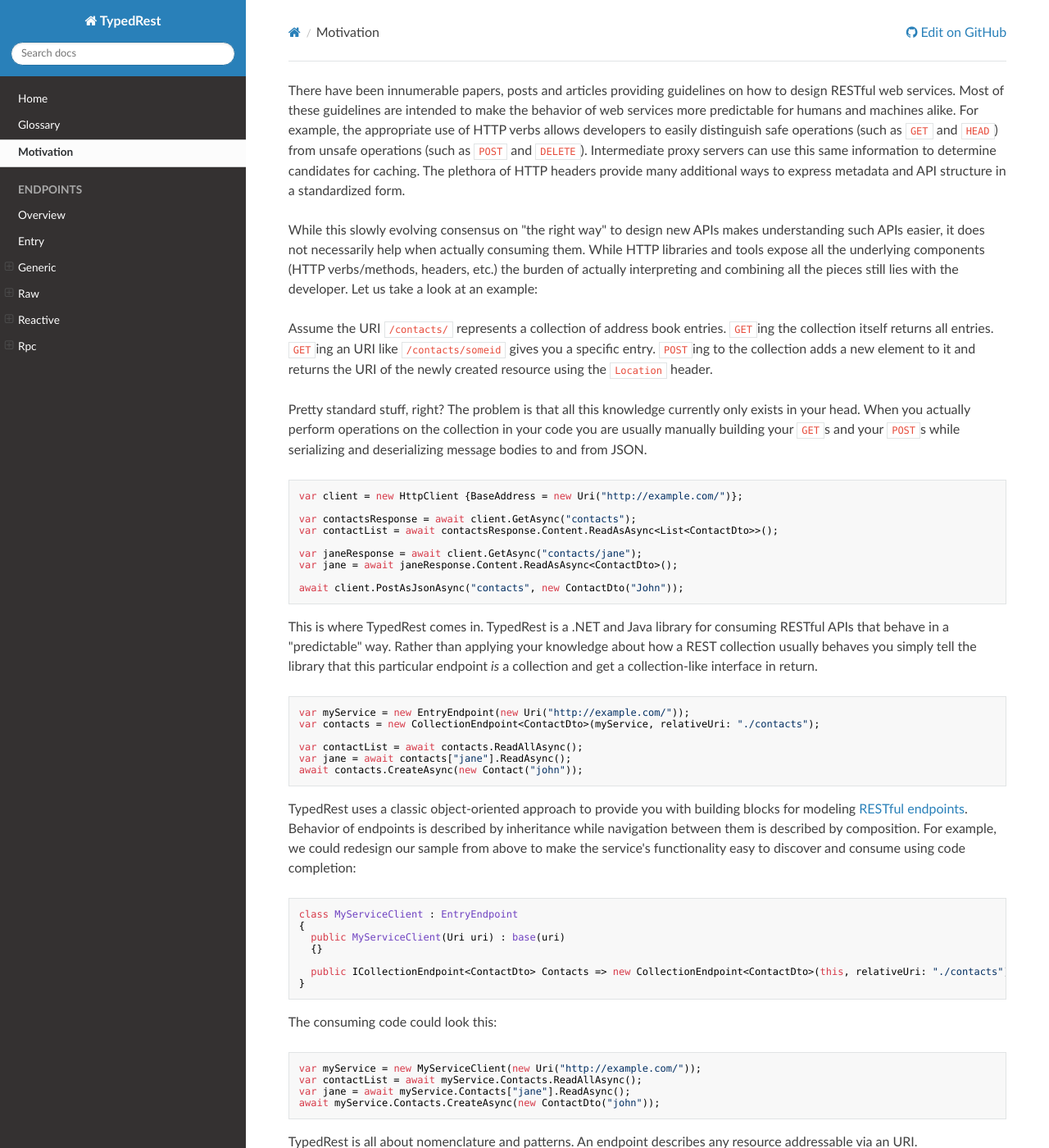
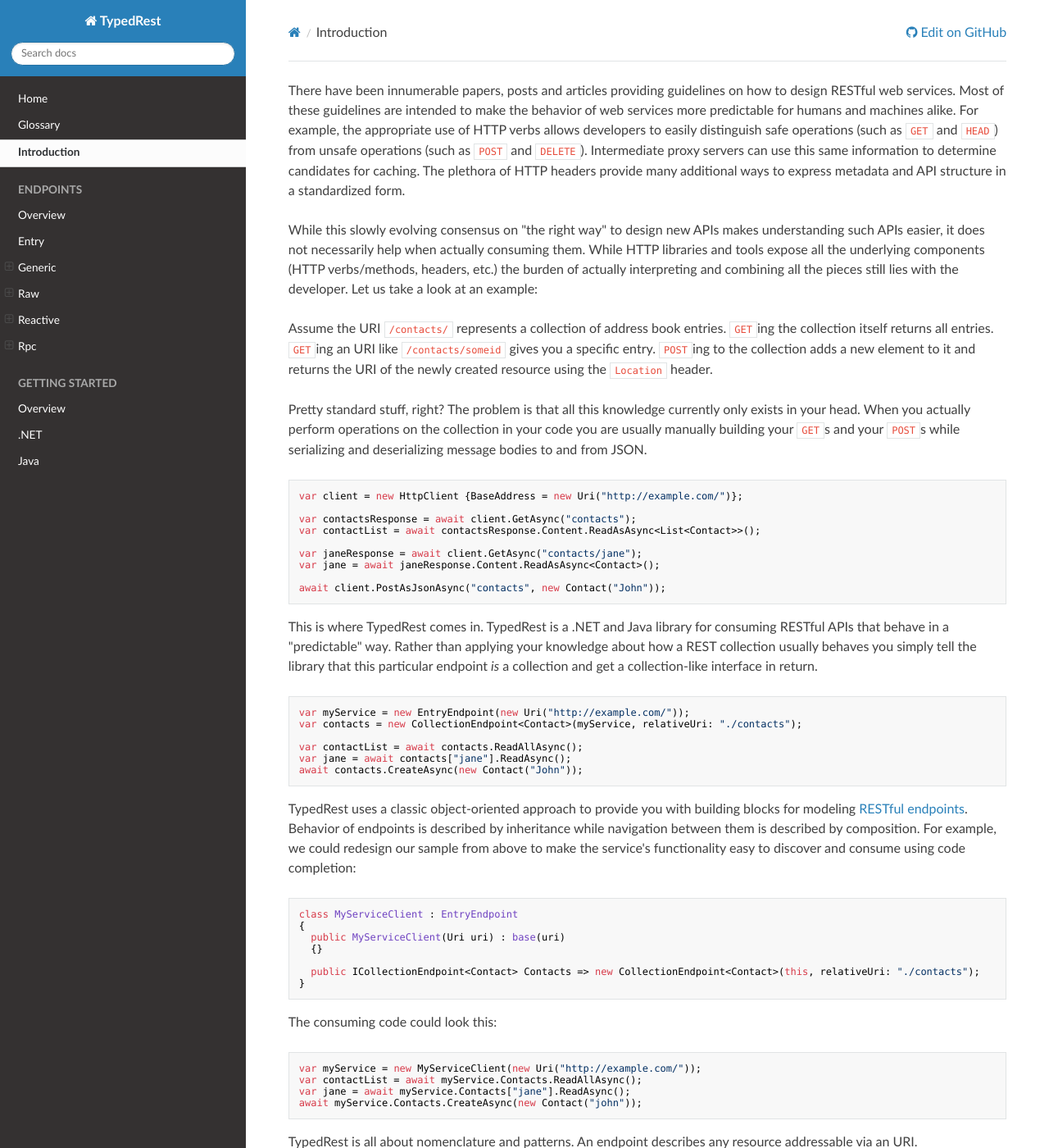
Before and after one commit to TypedRest/docs, an MkDocs documentation site: the page built from docs/introduction.md, in a window 1280 px wide and 1400 px high. Shown: the whole window at 82% size. Built offline with MkDocs 1.6.1, drawn with Linux system fonts in a browser that asks for light colours; nearby versions of some CDN libraries; some of the changed text lies outside the part shown.

Commit message:
Improved introduction

````diff
--- a/docs/motivation.md
+++ b/docs/introduction.md
@@ -10,23 +10,23 @@ Pretty standard stuff, right? The problem is that all this knowledge currently o
 var client = new HttpClient {BaseAddress = new Uri("http://example.com/")};
 
 var contactsResponse = await client.GetAsync("contacts");
-var contactList = await contactsResponse.Content.ReadAsAsync<List<ContactDto>>();
+var contactList = await contactsResponse.Content.ReadAsAsync<List<Contact>>();
 
 var janeResponse = await client.GetAsync("contacts/jane");
-var jane = await janeResponse.Content.ReadAsAsync<ContactDto>();
+var jane = await janeResponse.Content.ReadAsAsync<Contact>();
 
-await client.PostAsJsonAsync("contacts", new ContactDto("John"));
+await client.PostAsJsonAsync("contacts", new Contact("John"));
 ```
 
 This is where TypedRest comes in. TypedRest is a .NET and Java library for consuming RESTful APIs that behave in a "predictable" way. Rather than applying your knowledge about how a REST collection usually behaves you simply tell the library that this particular endpoint *is* a collection and get a collection-like interface in return.
 
 ```csharp
 var myService = new EntryEndpoint(new Uri("http://example.com/"));
-var contacts = new CollectionEndpoint<ContactDto>(myService, relativeUri: "./contacts");
+var contacts = new CollectionEndpoint<Contact>(myService, relativeUri: "./contacts");
 
 var contactList = await contacts.ReadAllAsync();
 var jane = await contacts["jane"].ReadAsync();
-await contacts.CreateAsync(new Contact("john"));
+await contacts.CreateAsync(new Contact("John"));
 ```
 
 TypedRest uses a classic object-oriented approach to provide you with building blocks for modeling [RESTful endpoints](endpoints/index.md). Behavior of endpoints is described by inheritance while navigation between them is described by composition. For example, we could redesign our sample from above to make the service's functionality easy to discover and consume using code completion:
@@ -37,7 +37,7 @@ class MyServiceClient : EntryEndpoint
   public MyServiceClient(Uri uri) : base(uri)
   {}
 
-  public ICollectionEndpoint<ContactDto> Contacts => new CollectionEndpoint<ContactDto>(this, relativeUri: "./contacts");
+  public ICollectionEndpoint<Contact> Contacts => new CollectionEndpoint<Contact>(this, relativeUri: "./contacts");
 }
 ```
 
@@ -47,7 +47,7 @@ The consuming code could look this:
 var myService = new MyServiceClient(new Uri("http://example.com/"));
 var contactList = await myService.Contacts.ReadAllAsync();
 var jane = await myService.Contacts["jane"].ReadAsync();
-await myService.Contacts.CreateAsync(new ContactDto("john"));
+await myService.Contacts.CreateAsync(new Contact("john"));
 ```
 
 TypedRest is all about nomenclature and patterns. An endpoint describes any resource addressable via an URI.
@@ -100,5 +100,7 @@ The consuming code could look this:
 
 ```csharp
 var myService = new MyServiceClient(new Uri("http://example.com/"));
-await myService.Contacts["jane"].Notes.SetAsync(new NoteDto("some note"));
+await myService.Contacts["jane"].Notes.SetAsync(new Note("some note"));
 ```
+
+Continue on to the **[Getting started](getting-started/index.md)** guide.
````
Also changed, not shown: other parts of docs/introduction.md (+3 -3 lines), docs/getting-started/dotnet.md (added, +5 -0 lines), docs/getting-started/index.md (added, +6 -0 lines), docs/getting-started/java.md (added, +5 -0 lines), docs/index.md (+3 -2 lines).
